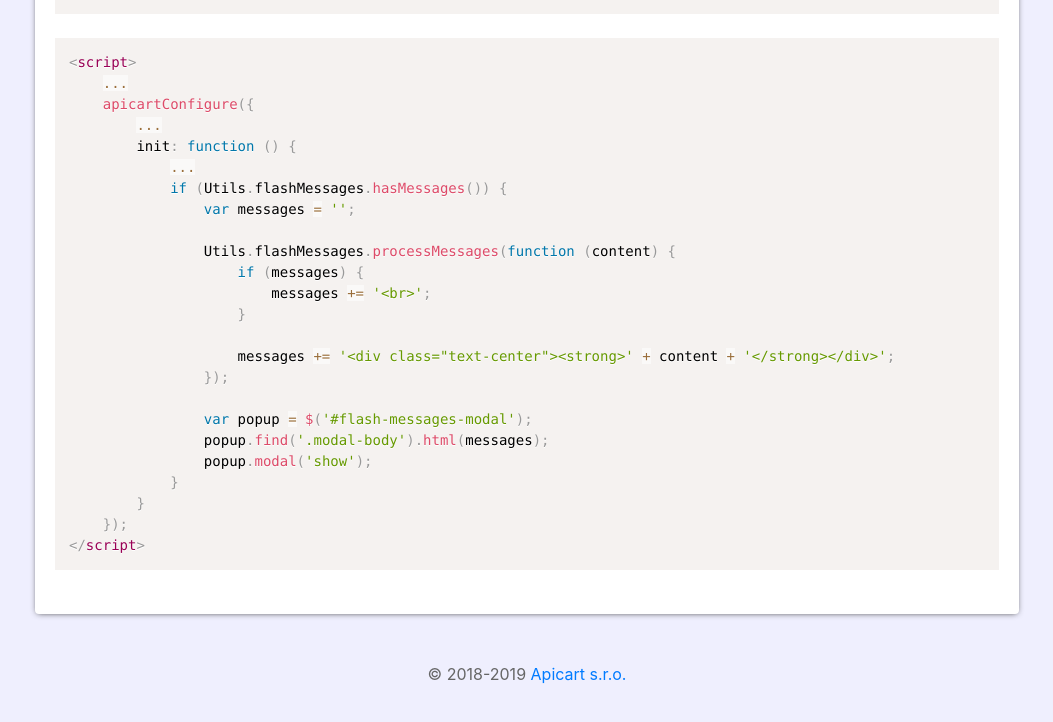
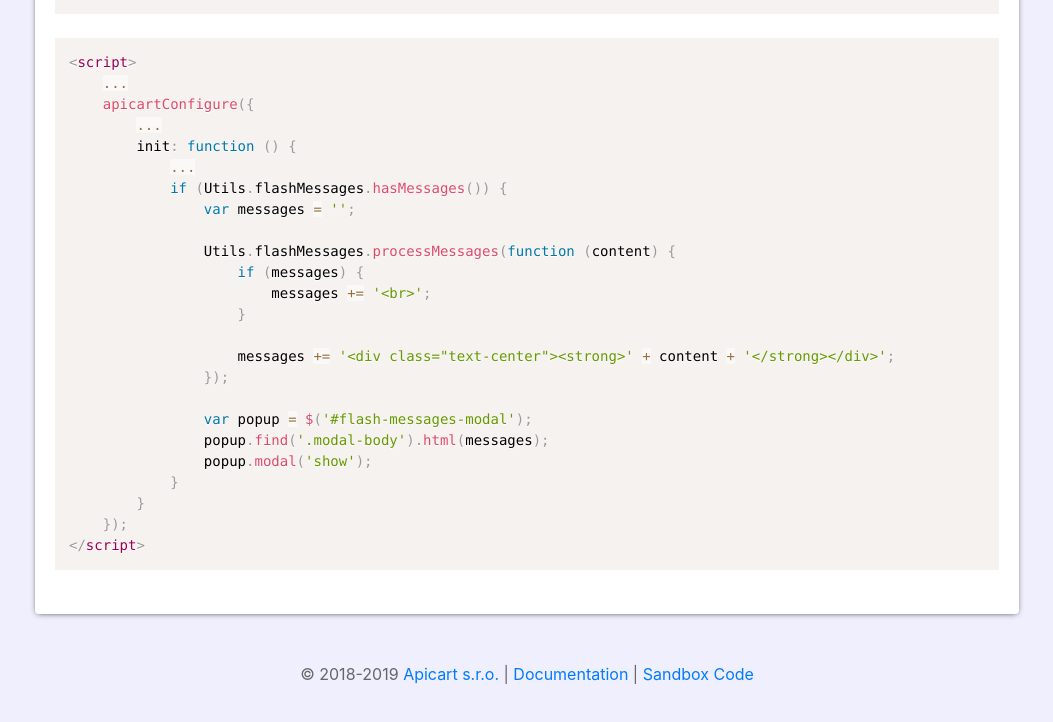
Before and after one commit to teamallnighter/sandbox.apicart.net, a plain HTML site: page cart-overview.html in a window 1280 px wide. Shown: the part 4871-5593 px from the top of the page, without its empty margins (113-1166 px from the left). Drawn offline with Linux system fonts and the light colour scheme.

Commit message:
Added links into the footer

```diff
--- a/cart-overview.html
+++ b/cart-overview.html
@@ -350,8 +350,25 @@
 	</div>
 
 	<footer class="text-center my-2 my-lg-5">
-		&copy; 2018-2019 <a href="https://apicart.net" target="_blank" rel="noopener">Apicart s.r.o.</a>
-	</footer>
+			<span>
+				&copy; 2018-2019
+				<a href="https://apicart.net" target="_blank" rel="noopener">
+					Apicart s.r.o.
+				</a>
+			</span>
+			|
+			<span>
+				<a href="https://docs.apicart.net" target="blank" rel="noopener">
+					Documentation
+				</a>
+			</span>
+			|
+			<span>
+				<a href="https://github.com/apicart/sandbox.apicart.net" target="blank" rel="noopener">
+					Sandbox Code
+				</a>
+			</span>
+		</footer>
 
 	<link rel="stylesheet" href="https://use.fontawesome.com/releases/v5.2.0/css/all.css" integrity="sha384-hWVjflwFxL6sNzntih27bfxkr27PmbbK/iSvJ+a4+0owXq79v+lsFkW54bOGbiDQ" crossorigin="anonymous" media="none" onload="this.media='all'">
 	<link rel="stylesheet" href="/assets/css/prism.css">
```
Also changed, not shown: contact-information.html (+18 -1 lines), index.html (+18 -1 lines), payment-and-delivery.html (+18 -1 lines).
